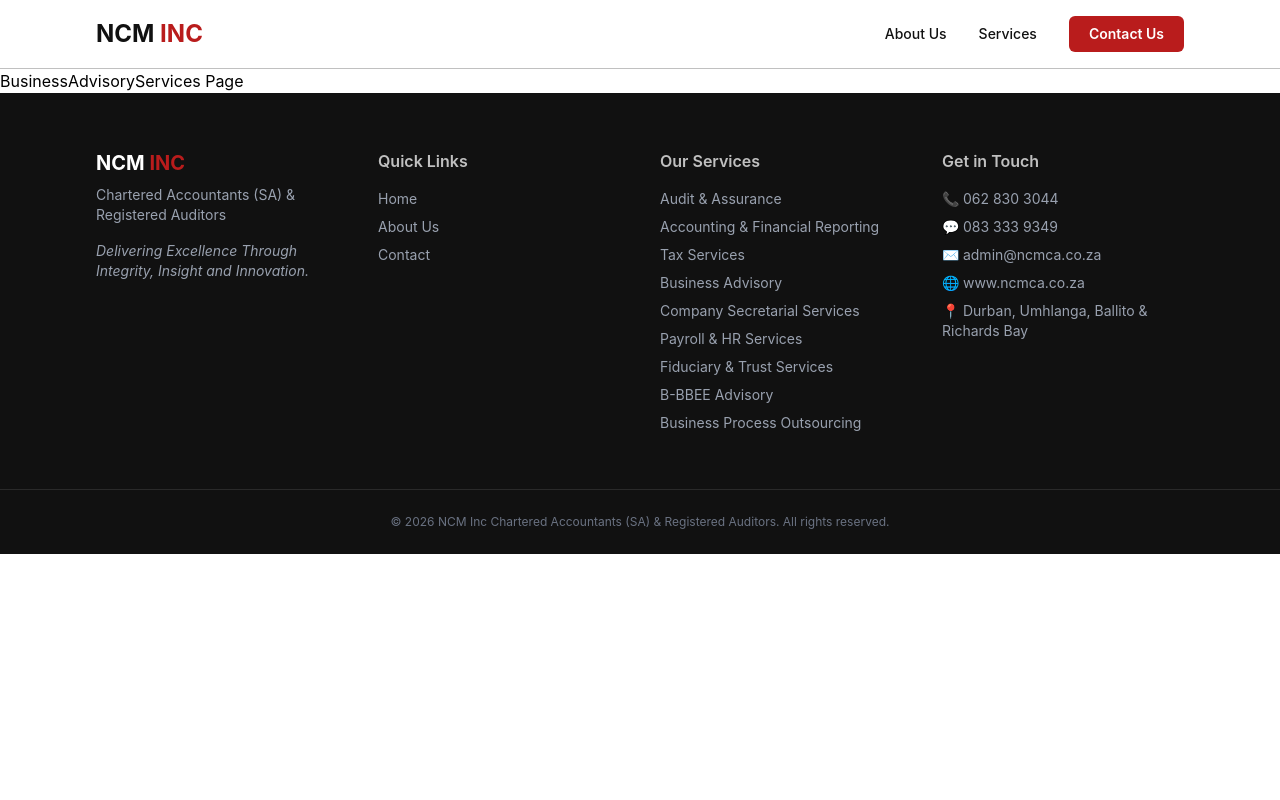
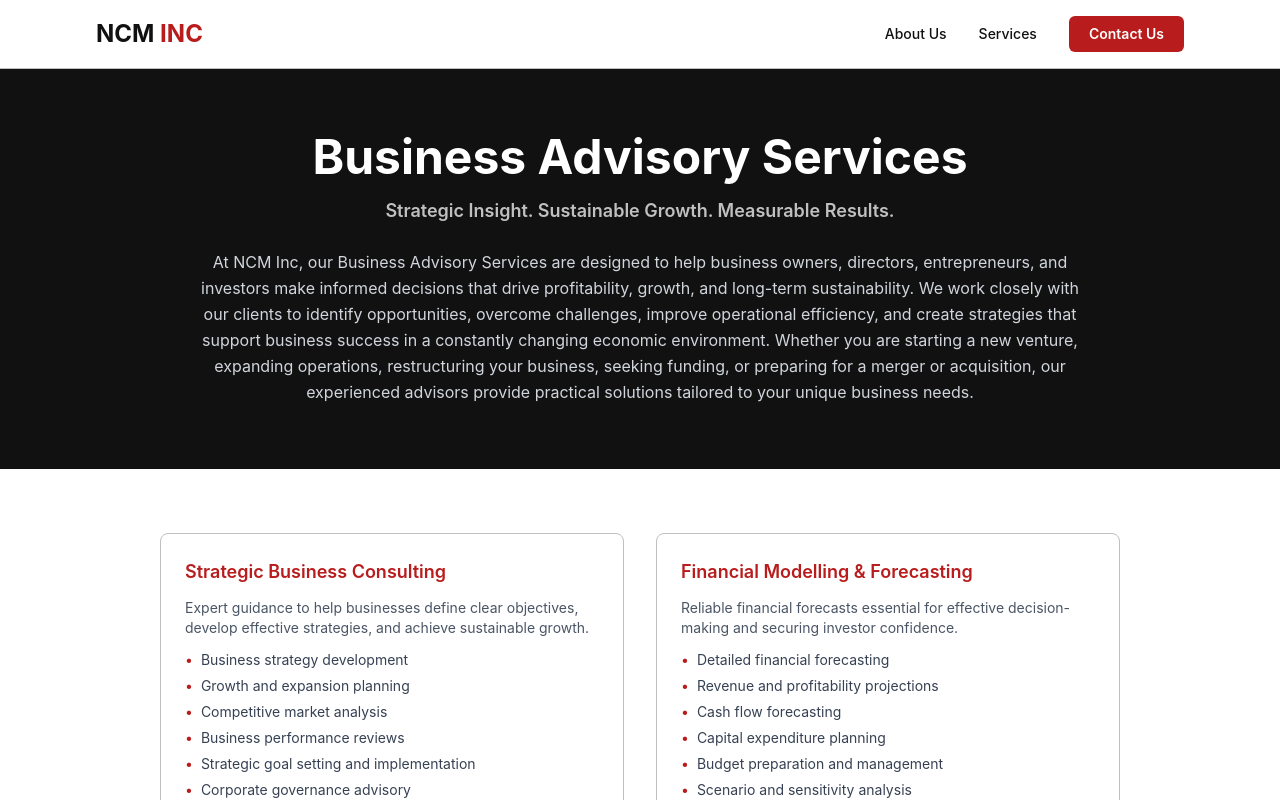
Before and after one commit to randr2405/NCMINC, a React (Vite) app: page /business-advisory-services in a window 1280 px wide. Shown: the top 800 px of the page. Built offline with nearby package versions, Linux system fonts and the light colour scheme.

Commit message:
Business adv serv

```diff
--- a/src/pages/BusinessAdvisoryServices.jsx
+++ b/src/pages/BusinessAdvisoryServices.jsx
@@ -1,3 +1,164 @@
+import ServicePageLayout from '../components/ServicePageLayout'
+
 export default function BusinessAdvisoryServices() {
-  return <h1>BusinessAdvisoryServices Page</h1>
+  return (
+    <ServicePageLayout
+      title="Business Advisory Services"
+      tagline="Strategic Insight. Sustainable Growth. Measurable Results."
+      intro="At NCM Inc, our Business Advisory Services are designed to help business owners, directors, entrepreneurs, and investors make informed decisions that drive profitability, growth, and long-term sustainability. We work closely with our clients to identify opportunities, overcome challenges, improve operational efficiency, and create strategies that support business success in a constantly changing economic environment. Whether you are starting a new venture, expanding operations, restructuring your business, seeking funding, or preparing for a merger or acquisition, our experienced advisors provide practical solutions tailored to your unique business needs."
+      sections={[
+        {
+          title: 'Strategic Business Consulting',
+          description: 'Expert guidance to help businesses define clear objectives, develop effective strategies, and achieve sustainable growth.',
+          items: [
+            'Business strategy development',
+            'Growth and expansion planning',
+            'Competitive market analysis',
+            'Business performance reviews',
+            'Strategic goal setting and implementation',
+            'Corporate governance advisory',
+            'Organisational restructuring',
+            'Operational efficiency assessments',
+            'Risk management and mitigation strategies',
+          ],
+        },
+        {
+          title: 'Financial Modelling & Forecasting',
+          description: 'Reliable financial forecasts essential for effective decision-making and securing investor confidence.',
+          items: [
+            'Detailed financial forecasting',
+            'Revenue and profitability projections',
+            'Cash flow forecasting',
+            'Capital expenditure planning',
+            'Budget preparation and management',
+            'Scenario and sensitivity analysis',
+            'Investment feasibility modelling',
+            'Funding and loan application support',
+          ],
+        },
+        {
+          title: 'Business Valuations',
+          description: 'Understanding the true value of your business for strategic planning, transactions and succession. We provide valuations for business sales, shareholder buy-outs, succession and estate planning, litigation support and more, using:',
+          items: [
+            'Earnings-based valuations',
+            'Discounted cash flow models',
+            'Asset-based valuations',
+            'Market comparison approaches',
+          ],
+        },
+        {
+          title: 'Feasibility Studies & Business Planning',
+          description: 'Confidence that an opportunity is viable before investing significant resources. Ideal for new ventures, property developments, franchise opportunities, expansion projects and new product launches.',
+          items: [
+            'Market demand analysis',
+            'Industry and competitor assessments',
+            'Financial viability reviews',
+            'Cost-benefit analysis',
+            'Operational feasibility evaluations',
+            'Risk assessments',
+            'Investment return projections',
+            'Business plan preparation',
+          ],
+        },
+        {
+          title: 'Cash Flow Management & Profit Improvement',
+          description: 'Helping businesses that are profitable but still face cash flow challenges.',
+          items: [
+            'Improve working capital management',
+            'Optimise debtor collections',
+            'Manage creditor obligations',
+            'Reduce unnecessary costs',
+            'Improve profitability margins',
+            'Enhance cash conversion cycles',
+            'Develop cash preservation strategies',
+          ],
+        },
+        {
+          title: 'Mergers & Acquisitions Support',
+          description: 'Assistance throughout the acquisition, merger and disposal process.',
+          items: [
+            'Acquisition target assessments',
+            'Financial due diligence',
+            'Valuation reviews',
+            'Transaction structuring',
+            'Financial and tax implications analysis',
+            'Negotiation support',
+            'Post-acquisition integration planning',
+          ],
+        },
+        {
+          title: 'Corporate Finance Advisory',
+          description: 'Accessing finance is often critical for business growth.',
+          items: [
+            'Funding strategy development',
+            'Loan and finance applications',
+            'Investor presentations',
+            'Capital raising support',
+            'Debt restructuring',
+            'Working capital financing',
+            'Equity funding assessments',
+          ],
+        },
+        {
+          title: 'Business Restructuring & Turnaround Services',
+          description: 'Timely intervention when businesses face financial or operational difficulties.',
+          items: [
+            'Financial distress assessments',
+            'Business recovery planning',
+            'Cost reduction strategies',
+            'Debt restructuring',
+            'Profitability improvement programmes',
+            'Operational restructuring',
+            'Cash flow stabilisation',
+          ],
+        },
+        {
+          title: 'Succession Planning & Exit Strategies',
+          description: 'Planning for the future is essential for business continuity and wealth preservation.',
+          items: [
+            'Develop succession plans',
+            'Structure ownership transitions',
+            'Prepare businesses for sale',
+            'Maximise business value before exit',
+            'Facilitate family business transitions',
+            'Manage stakeholder expectations',
+          ],
+        },
+        {
+          title: 'Management Consulting',
+          description: 'Assisting management teams in strengthening business performance through:',
+          items: [
+            'Key Performance Indicator (KPI) development',
+            'Management reporting frameworks',
+            'Internal control improvements',
+            'Business process optimisation',
+            'Performance monitoring systems',
+            'Strategic performance reviews',
+          ],
+        },
+        {
+          title: 'Entrepreneur & SME Advisory',
+          description: 'Specialised support for small and medium-sized businesses.',
+          items: [
+            'Start-up consulting',
+            'Business registrations',
+            'Funding readiness assessments',
+            'Financial management support',
+            'Growth planning',
+            'Compliance guidance',
+            'Business mentoring',
+          ],
+        },
+      ]}
+      valuePoints={[
+        'Chartered Accountants (SA) and Registered Auditors',
+        'Practical, results-driven advice',
+        'Industry-specific expertise',
+        'Tailored business solutions',
+        'Strategic and financial insight',
+        'Long-term partnership approach',
+        'Trusted advisors committed to your success',
+      ]}
+    />
+  )
 }
```
